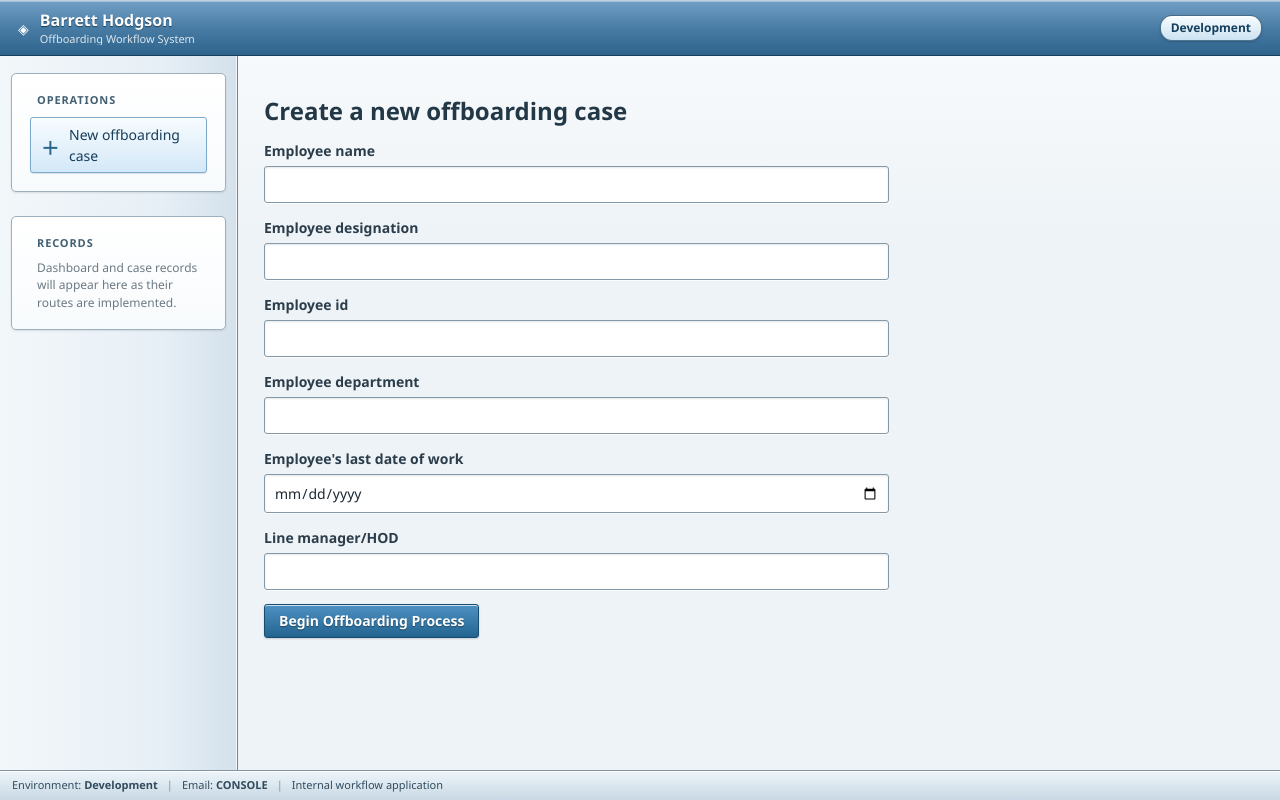
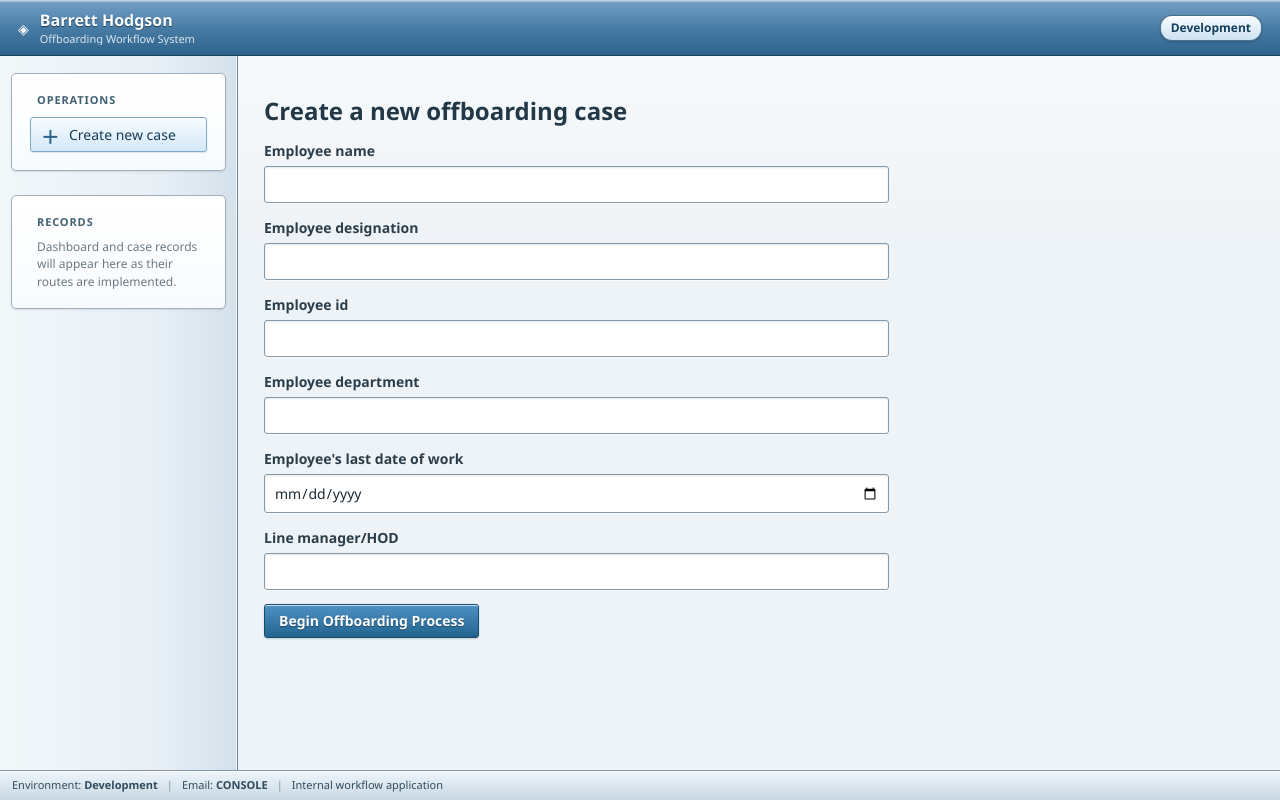
Before and after one commit to SyedOkashaShoaib/Off-boarding-workflow-automation, a Flask app: page /cases/create in a window 1280 px wide. Run offline with Flask 3, Linux system fonts and the light colour scheme.

Commit message:
update base.html

```diff
--- a/app/templates/base.html
+++ b/app/templates/base.html
@@ -146,7 +146,7 @@
                                     </span>
 
                                     <span>
-                                        New offboarding case
+                                        Create new case
                                     </span>
 
                                 </a>
```
